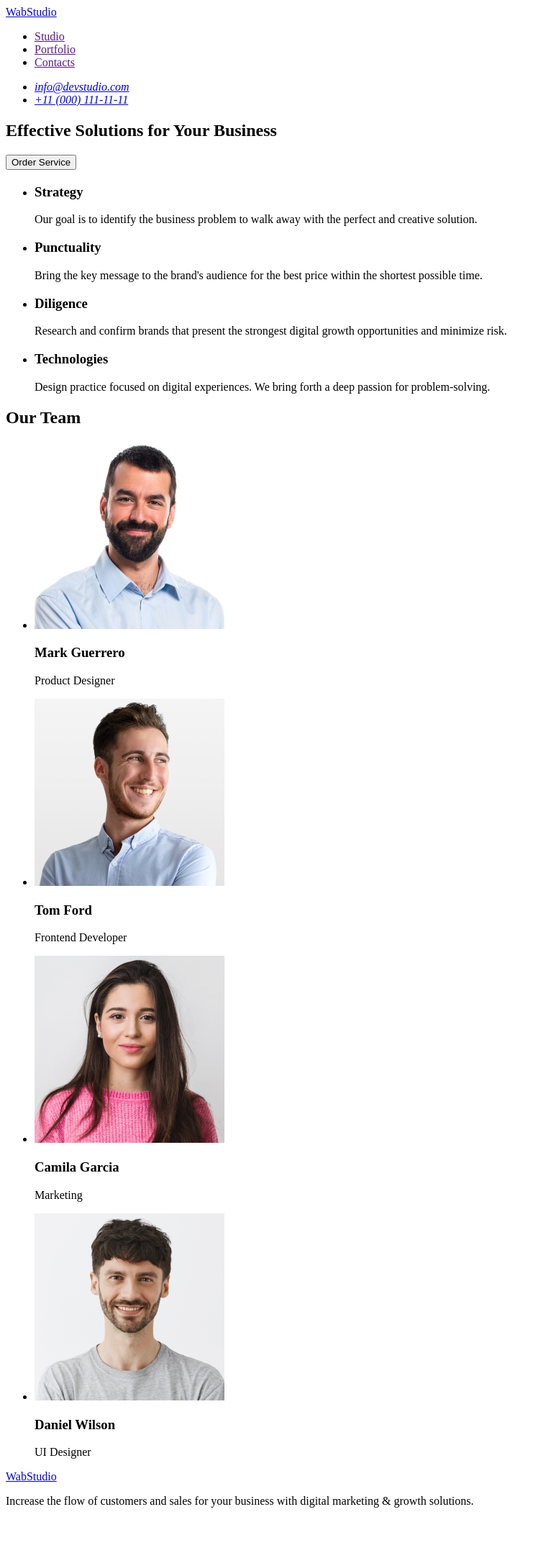
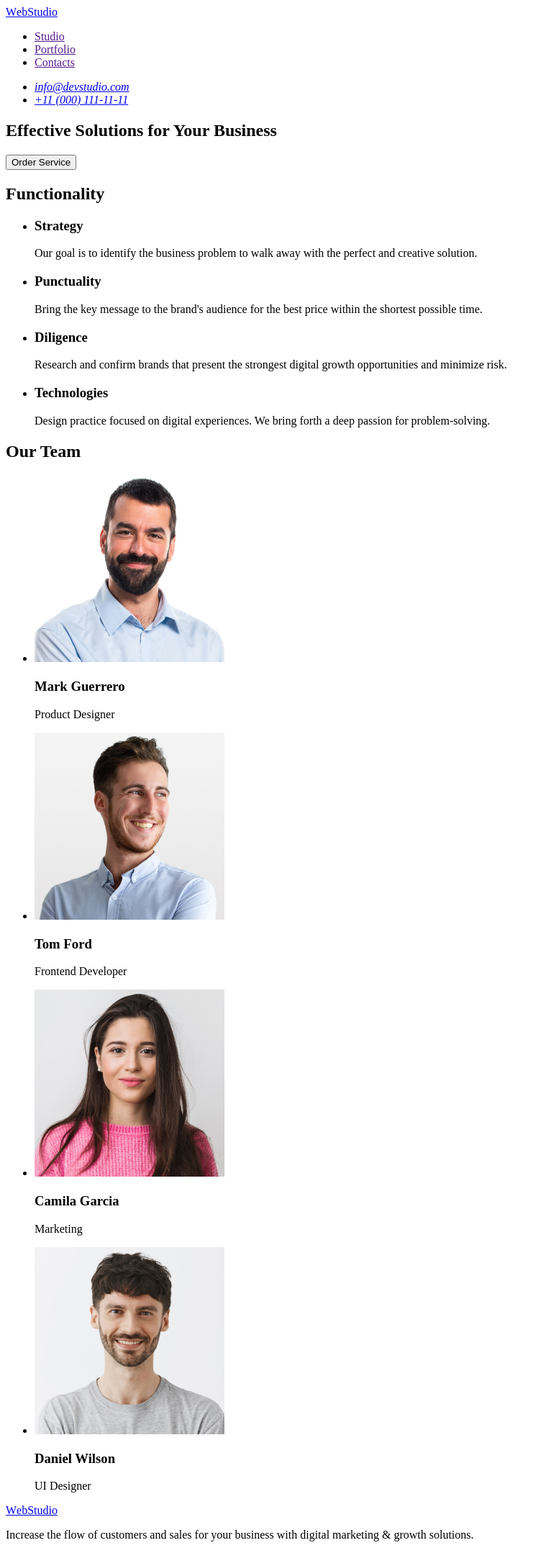
Before and after one commit to yana1982/simple, a plain HTML site: page index.html in a window 1280 px wide. Shown: the whole page at 72% size, without its empty margins (0-759 px from the left). Before the commit the page ends 2111 px from the top, so only its background shows below. Drawn offline with Linux system fonts and the light colour scheme.

Commit message:
changed file index

```diff
--- a/index.html
+++ b/index.html
@@ -3,12 +3,12 @@
   <head>
     <meta charset="UTF-8" />
     <meta name="viewport" content="width=device-width, initial-scale=1.0" />
-    <title>WabStudio</title>
+    <title>WеbStudio</title>
   </head>
   <body>
     <header>
       <nav>
-        <a href="./index.html">WabStudio</a>
+        <a href="./index.html">WеbStudio</a>
 
         <ul>
           <li>
@@ -27,7 +27,7 @@
           <li>
             <a href="mailto:info@devstudio.com">info@devstudio.com</a>
           </li>
-          <li><a href="tel:+11000111-11-11">+11 (000) 111-11-11</a></li>
+          <li><a href="tel:+110001111111">+11 (000) 111-11-11</a></li>
         </ul>
       </address>
     </header>
@@ -38,7 +38,7 @@
         <button type="button">Order Service</button>
       </section>
       <section>
-        <h2></h2>
+        <h2>Functionality</h2>
         <ul>
           <li>
             <h3>Strategy</h3>
@@ -118,7 +118,7 @@
     </main>
 
     <footer>
-      <a href="./index.html">WabStudio</a>
+      <a href="./index.html">WеbStudio</a>
       <p>
         Increase the flow of customers and sales for your business with digital
         marketing & growth solutions.
```
